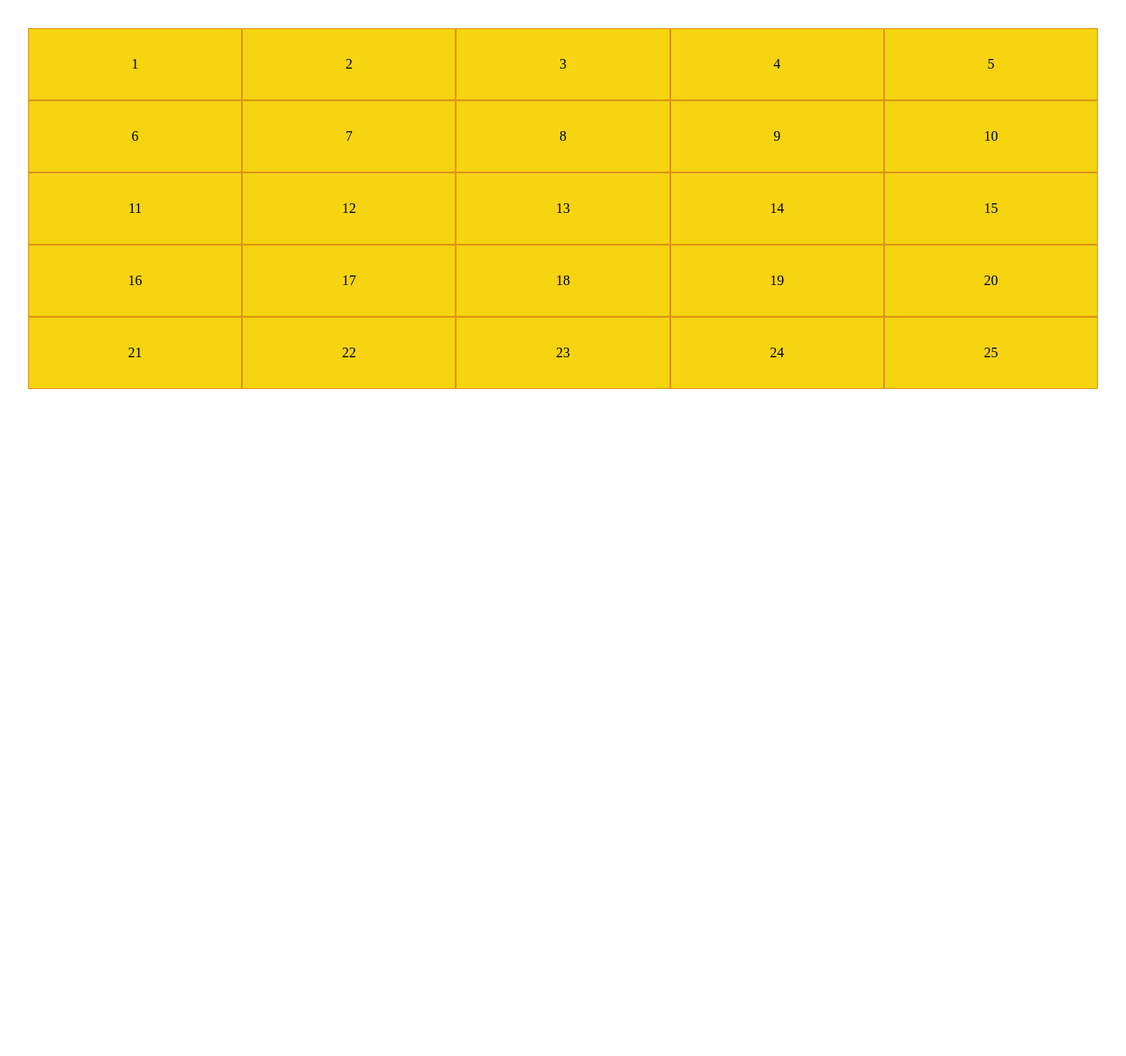
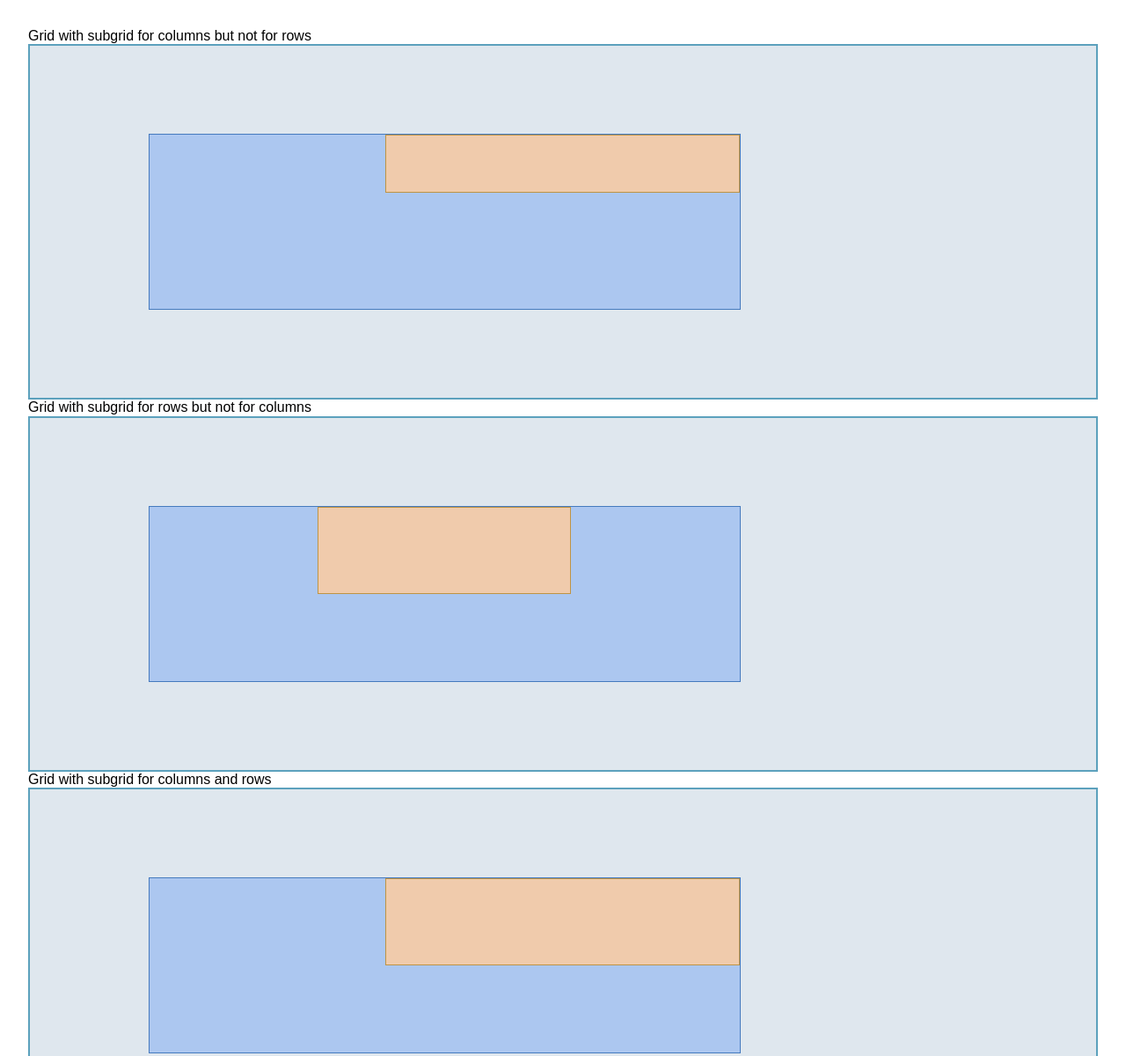
Before and after one commit to luismartinezs/learn-css, a plain HTML site: page subgrid/index.html in a window 1280 px wide. Shown: the top 1200 px of the page at 88% size. Before the commit the page ends 800 px from the top, so only its background shows below. Drawn offline with nearby package versions, Linux system fonts and the light colour scheme.

Commit message:
Sub grid examples

```diff
--- a/subgrid/index.html
+++ b/subgrid/index.html
@@ -12,8 +12,44 @@
   </head>
   <body>
     <div class="wrapper">
-        <div data-n="25" class="grid g4x5"></div>
+      <div>Grid with subgrid for columns but not for rows</div>
+      <div class="grid">
+        <div class="item subgrid-col">
+          <div class="subitem"></div>
+        </div>
+      </div>
+      <div>Grid with subgrid for rows but not for columns</div>
+      <div class="grid">
+        <div class="item subgrid-row">
+          <div class="subitem"></div>
+        </div>
+      </div>
+      <div>Grid with subgrid for columns and rows</div>
+      <div class="grid">
+        <div class="item subgrid-both">
+          <div class="subitem"></div>
+        </div>
+      </div>
+      <div>
+        Grid with subgrid with excess subitems. Subgrid limits inner grid to 2
+        rows. Additional items are positioned on the last row on top of previous
+        items.
+      </div>
+      <div class="grid">
+        <div class="item subgrid-both">
+          <div class="child">1</div>
+          <div class="child">2</div>
+          <div class="child">3</div>
+          <div class="child">4</div>
+          <div class="child">5</div>
+          <div class="child">6</div>
+          <div class="child">7</div>
+          <div class="child">8</div>
+          <div class="child">9</div>
+          <div class="child">10</div>
+          <div class="child">11</div>
+        </div>
+      </div>
     </div>
-    <script src="script.js"></script>
   </body>
 </html>
--- a/subgrid/script.js
+++ /dev/null
@@ -1,22 +0,0 @@
-/**
- * Appends n spans as children to el
- * @param {Node} el parent element
- * @param {Number} n number of items to append as children
- */
-function makeItems ({ el, n }) {
-    for (let i = 1; i <= n; i++) {
-      const span = document.createElement('span')
-      span.textContent = i
-      span.setAttribute('data-i', i)
-      el.appendChild(span)
-    }
-  }
-
-  const grids = Array.from(document.querySelectorAll('[data-n]'))
-
-  grids.forEach(grid => {
-      makeItems({
-          el: grid,
-          n: grid.dataset.n
-      })
-  })
--- a/subgrid/style.css
+++ b/subgrid/style.css
@@ -1,28 +1,50 @@
+body {
+  font-family: sans-serif;
+}
+
 .wrapper {
-    padding: 2rem;
+  padding: 2rem;
 }
 
 .grid {
   display: grid;
-  grid-auto-columns: 5;
-  background-color: rgb(238, 242, 245);
-  align-items: stretch;
-  justify-items: stretch;
+  grid-template-columns: repeat(9, 1fr);
+  grid-template-rows: repeat(4, minmax(100px, auto));
+  border: 2px solid rgb(92, 161, 189);
+  background-color: rgb(223, 231, 238);
 }
 
-.grid > * {
-  background-color: rgb(247, 212, 16);
-  border: 1px solid rgb(219, 149, 19);
-  place-self: stretch;
-  height: 5rem;
-
-  /* Center content */
-  display: flex;
-  justify-content: center;
-  align-items: center;
+.item {
+  display: grid;
+  grid-column: 2 / 7;
+  grid-row: 2 / 4;
+  border: 1px solid rgb(69, 122, 190);
+  background-color: rgb(172, 199, 240);
 }
 
-.g4x5 {
-    grid-template-columns: repeat(5, 1fr);
-    grid-template-rows: repeat(4, 1fr);
+.subgrid-col {
+  grid-template-columns: subgrid;
+  grid-template-rows: repeat(3, 1fr);
 }
+
+.subgrid-row {
+    grid-template-columns:  repeat(7, 1fr);
+    grid-template-rows: subgrid;
+  }
+
+.subgrid-both {
+  grid-template-columns: subgrid;
+  grid-template-rows: subgrid;
+}
+
+.subitem {
+  grid-column: 3 / 6;
+  grid-row: 1 / 2;
+  border: 1px solid rgb(190, 148, 69);
+  background-color: rgb(240, 203, 172);
+}
+
+.child {
+  border: 1px solid rgb(190, 148, 69);
+  background-color: rgb(240, 203, 172);
+}
```
